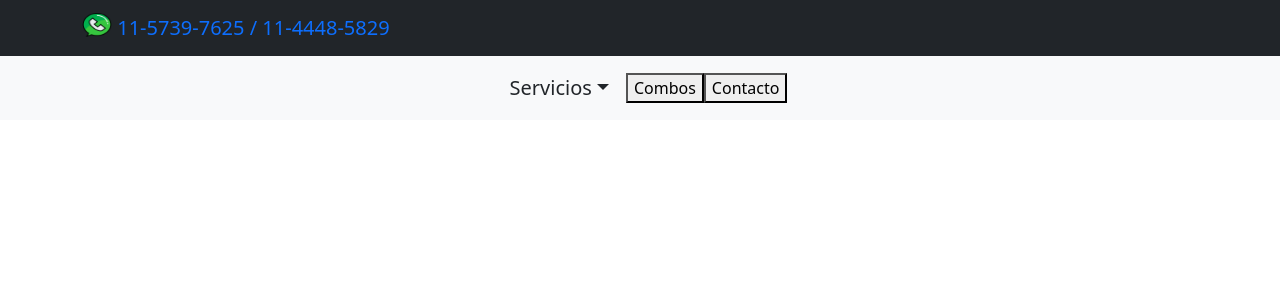
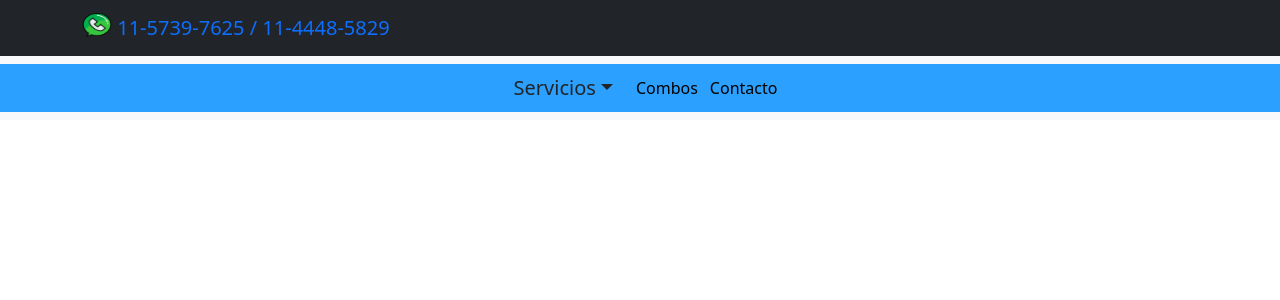
Before and after one commit to marianosanjuan86/Prueba-Reac, a React (Create React App) app: page / in a window 1280 px wide. Shown: the top 300 px of the page. Built offline with nearby package versions, Linux system fonts and the light colour scheme.

Commit message:
cambia stilo de los componente navbar y topbar

```diff
--- a/src/styles/styles.css
+++ b/src/styles/styles.css
@@ -1,3 +1,18 @@
-.color {
-    color: red;
+button{
+    border: none;
+    background-color: rgb(43, 160, 255) ;
 }
+
+.dropButton {
+
+
+}
+
+.style-navbar{
+    background-color: rgb(43, 160, 255);
+}
+
+.topbar{
+    background-color: rgb(255, 185, 246);
+    padding: 0;
+}
```
